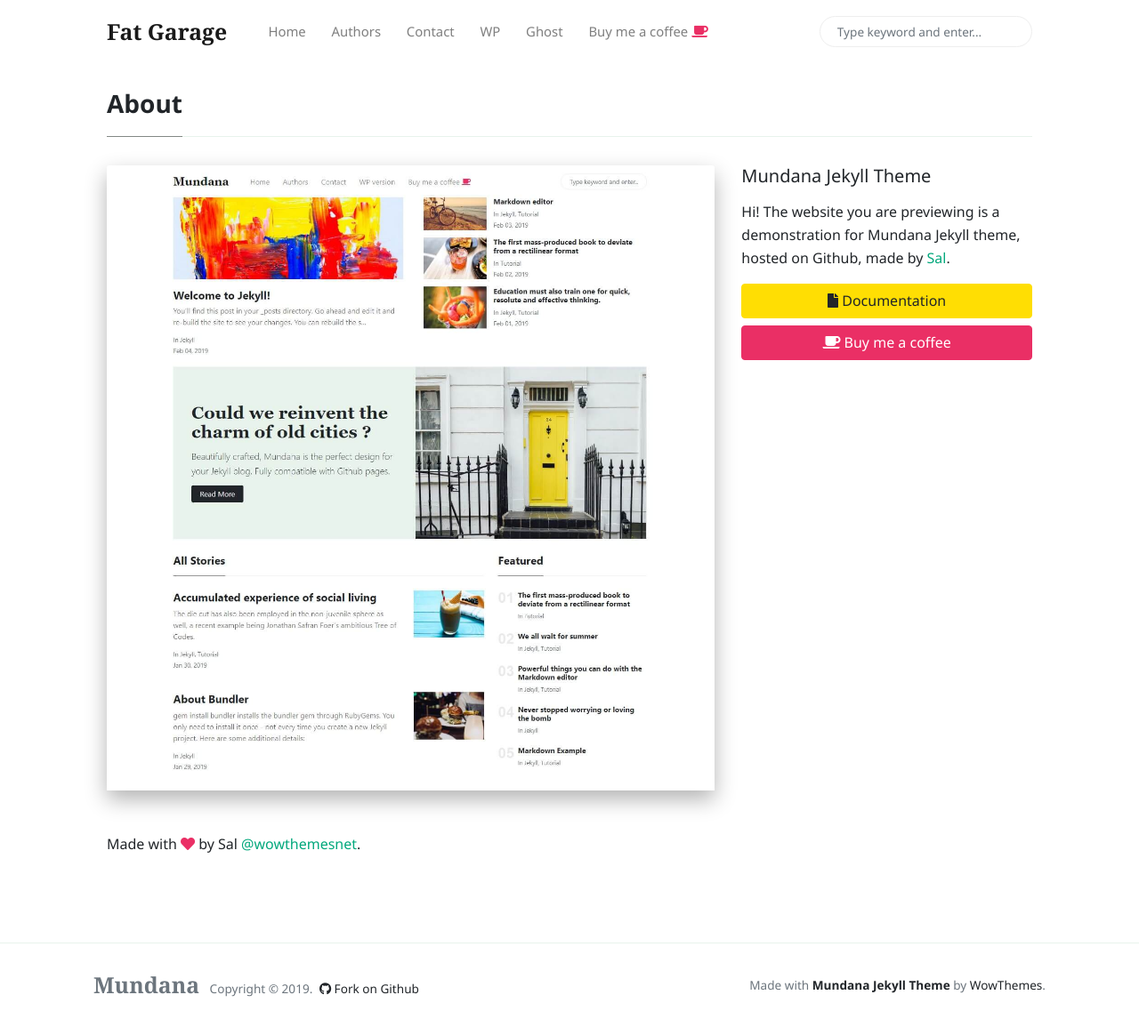
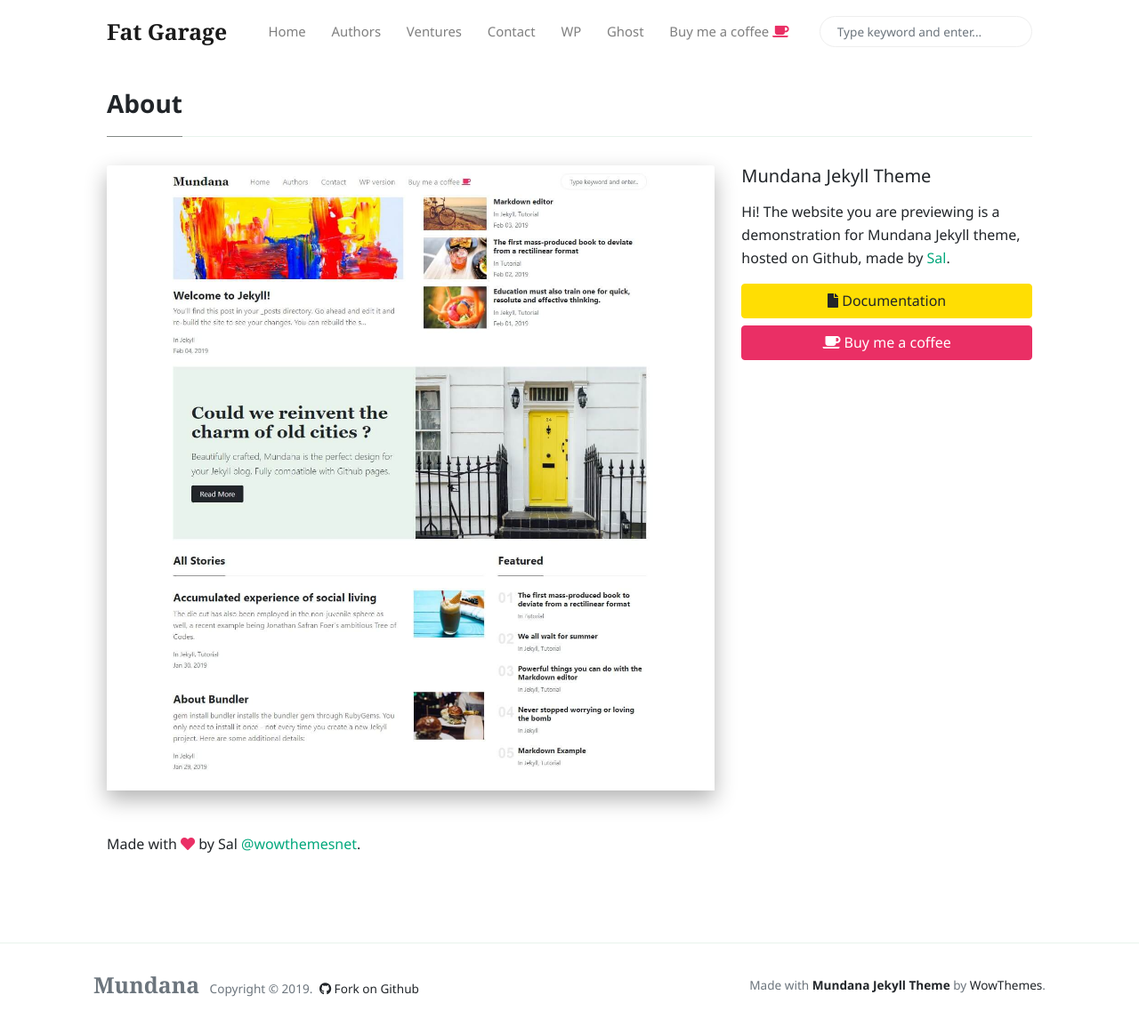
Before and after one commit to qijinzing/fat-garage.github.io, a Jekyll site: the page built from _pages/about.md, in a window 1280 px wide and 1155 px high. Shown: the whole window at 89% size. Built offline with Jekyll 4.4.1, drawn with Linux system fonts in a browser that asks for light colours; nearby versions of some CDN libraries; comment, search, counter and statistics services are not loaded.

Commit message:
ventures

```diff
--- a/_includes/menu-header.html
+++ b/_includes/menu-header.html
@@ -5,6 +5,9 @@
 </li>
 <li class="nav-item">
 <a class="nav-link" href="{{site.baseurl}}/authors-list.html">Authors</a>
+</li>
+<li class="nav-item">
+<a class="nav-link" href="{{site.baseurl}}/ventures-list.html">Ventures</a>
 </li>
 <li class="nav-item">
 <a class="nav-link" href="{{site.baseurl}}/contact.html">Contact</a>
```
